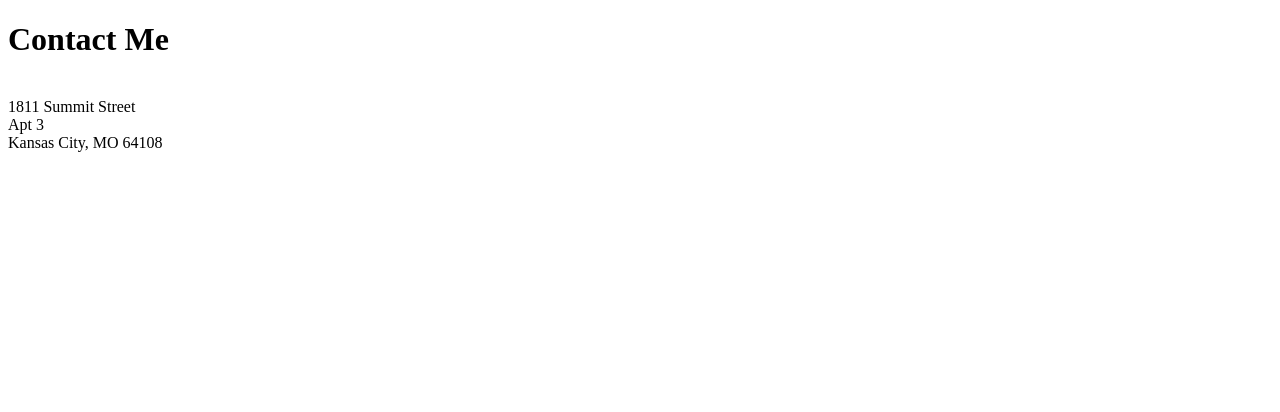
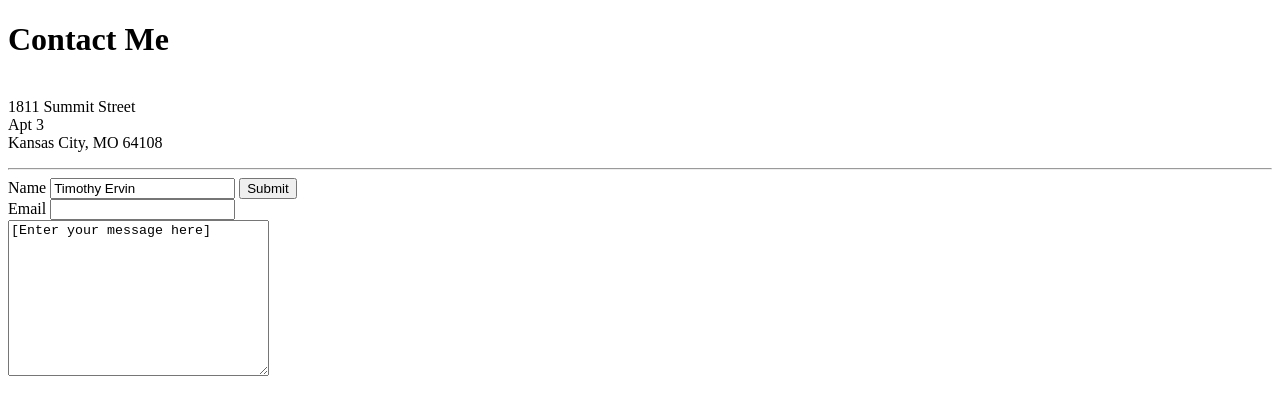
Before and after one commit to ervinte/CV, a plain HTML site: page contact-me.html in a window 1280 px wide. Drawn offline with Linux system fonts and the light colour scheme.

Commit message:
added contact me form

```diff
--- a/contact-me.html
+++ b/contact-me.html
@@ -9,9 +9,21 @@
         <!--Try putting this in a table, where each line signifies which address part it is,
             in a lighter font-->
         <p>
+            <!--Can also use separate p tags-->
             <br>1811 Summit Street
             <br>Apt 3
             <br>Kansas City, MO 64108
         </p>
+        <hr>
+        <form class="" action="mailto:" method="POST" enctype="text/plain">
+            <label>Name</label>
+            <input type="text" name="yourName" value="Timothy Ervin">
+            <input type="submit" name="send">
+            <br>
+            <label>Email</label>
+            <input type="email" name="yourEmail" value="">
+            <br>
+            <textarea name="yourMessage" rows="10" cols="30">[Enter your message here]</textarea>
+        </form>
     </body>
 </html>
```
